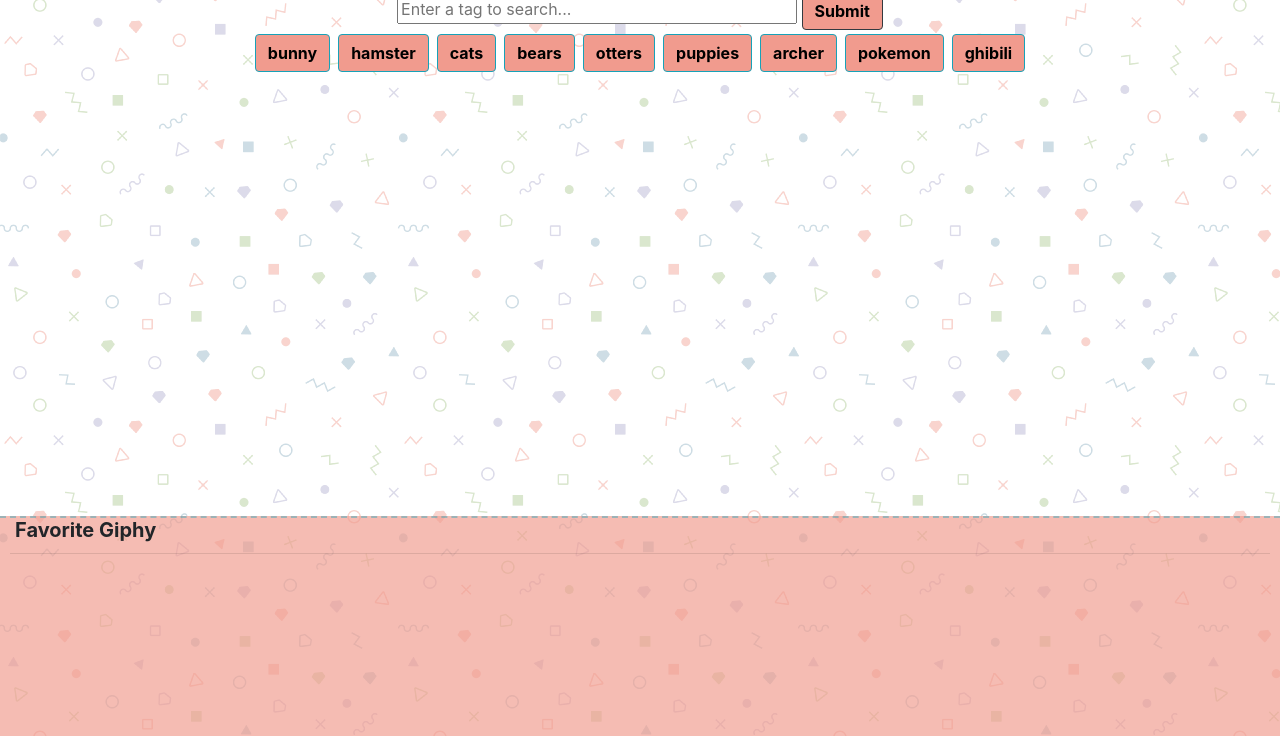
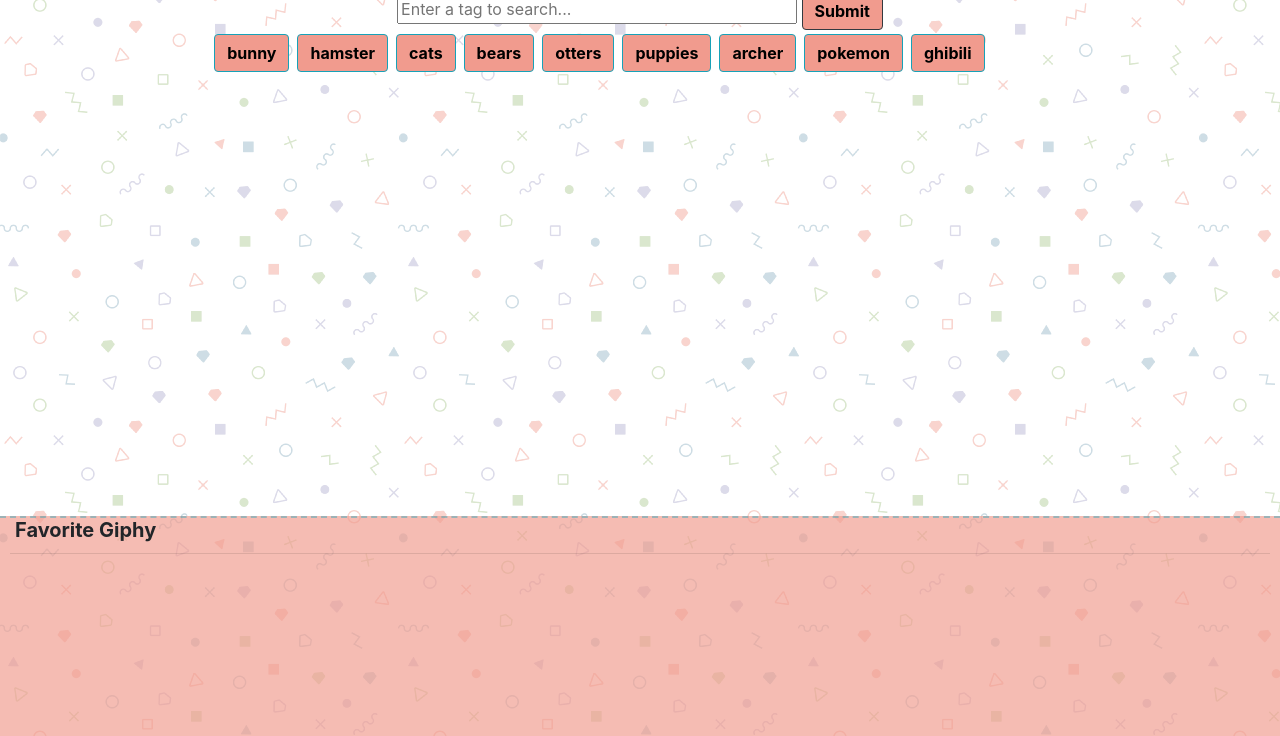
Before and after one commit to chibimayura/API-showcase, a plain HTML site: page index.html in a window 1280 px wide. Shown: the part 64-800 px from the top of the page. Drawn offline with nearby package versions, Linux system fonts and the light colour scheme.

Commit message:
fix tag area spacing

```diff
--- a/assets/css/style.css
+++ b/assets/css/style.css
@@ -16,7 +16,7 @@ body {
 	border: 2px solid #035;
 	margin: auto !important;
 	margin-bottom: 40px !important;
-	height: 400px;
+	height: 400px;;
 	background-color: #ffffff66;
 	font-size: 20px;
 }
--- a/index.html
+++ b/index.html
@@ -22,7 +22,7 @@
 
 				<!-- tag area is in a new row under search area -->
 				<div class="row mb-4 text-center m-auto">
-					<div class="col-lg-12 col-md-12 col-sm-12">
+					<div class="col-lg-11 col-md-11 col-sm-12">
 						<div class="tagArea">
 							<!-- insert easily accessible tags to search -->
 						</div>
```
